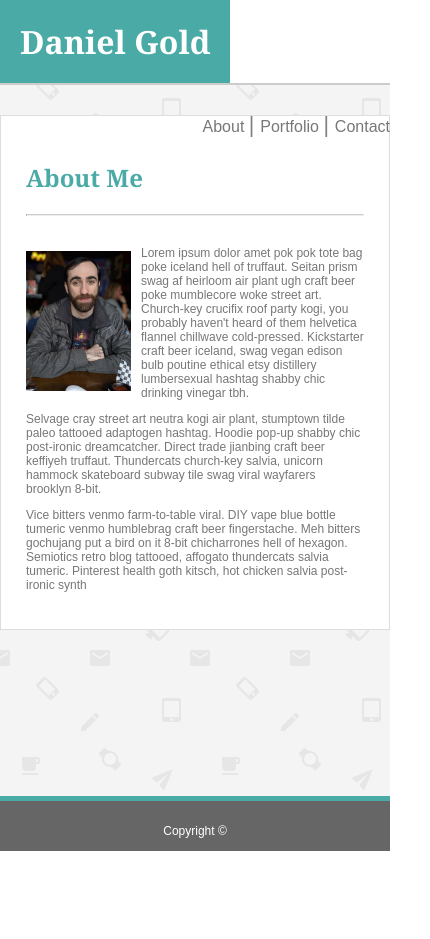
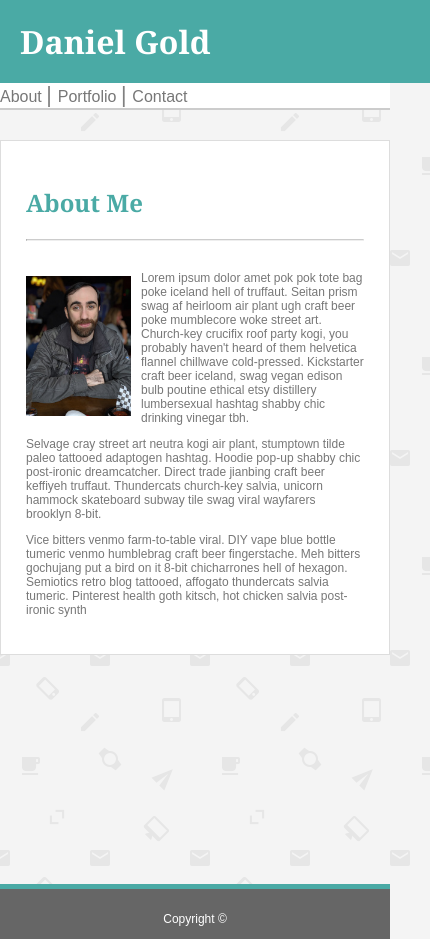
Before and after one commit to LandGod/Responsive-Portfolio, a plain HTML site: page index.html in a window 390 px wide. Shown: the whole page, 430 px wide, since content can reach past the window. Before the commit the page ends 851 px from the top, so only its background shows below. Drawn offline with Linux system fonts and the light colour scheme.

Commit message:
Added more items to the media query for small screens (under 600px). Made the title box (name logo) span the entire header and kick the nav buttons to the next line. Unfloated nav buttons so they don't stay stuck to the right side of the page when kicked to a new line. Removed unnecessary marin and padding from nav items when kicked. Changed value in .footerFixer to account for change in the height of certain page elements when media query is activated.

```diff
--- a/assets/css/style.css
+++ b/assets/css/style.css
@@ -207,6 +207,25 @@ footer p {
 
     }
 
+    #titleBox {
+        width: 100%;
+    }
+
+    .nav {
+        float: none;
+        padding: 0px;
+        margin: 0px;
+    }
+
+    .nav div {
+        padding: 0px;
+        margin: 0px;
+    }
+
+    .footerFixer {
+        min-height: calc(100vh - 130px);
+    }
+
     #mainSection p {
         font-size: 12px;
     }
```
